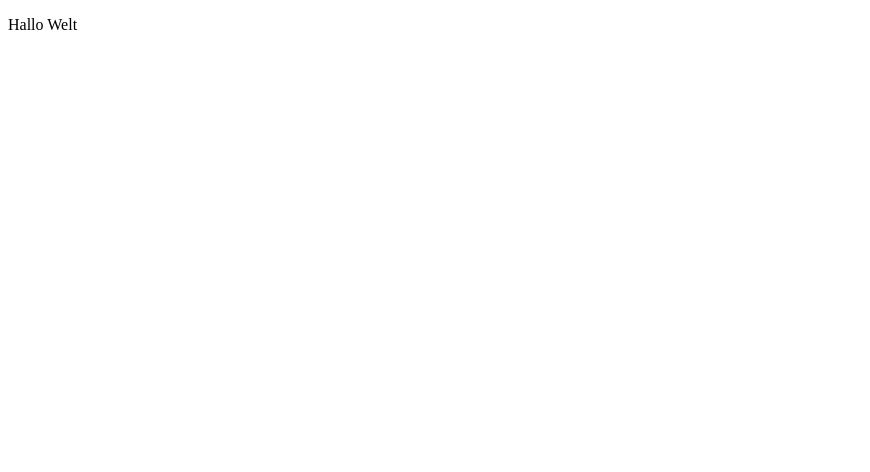
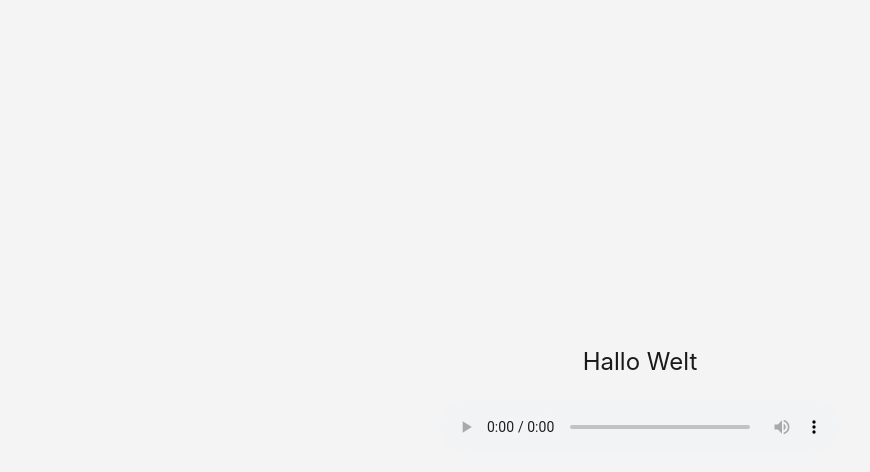
Before and after one commit to IngeChallenge/ingechallenge.github.io, a plain HTML site: page index.html in a window 1280 px wide. Shown: the whole page, without its empty margins (0-870 px from the left). Drawn offline with Linux system fonts and the light colour scheme.

Commit message:
Update index.html

```diff
--- a/index.html
+++ b/index.html
@@ -2,10 +2,41 @@
 <html lang="de">
 <head>
   <meta charset="UTF-8">
+  <meta name="viewport" content="width=device-width, initial-scale=1.0">
   <title>Hallo Welt!</title>
+  <style>
+    * {
+      box-sizing: border-box;
+    }
+
+    body {
+      margin: 0;
+      min-height: 100vh;
+      display: flex;
+      flex-direction: column;
+      align-items: center;
+      justify-content: center;
+      gap: 24px;
+      padding: 24px;
+      font-family: -apple-system, BlinkMacSystemFont, "Segoe UI", Roboto, sans-serif;
+      background: #f4f4f5;
+      text-align: center;
+    }
+
+    p {
+      font-size: 1.5rem;
+      margin: 0;
+      color: #1a1a1a;
+    }
+
+    audio {
+      width: 100%;
+      max-width: 400px;
+    }
+  </style>
 </head>
 <body>
   <p>Hallo Welt</p>
-  <audio controls source src="helloinge.mp3" type="audio/mpeg></audio>
+  <audio controls src="/root/helloinge.mp3"></audio>
 </body>
 </html>
```
